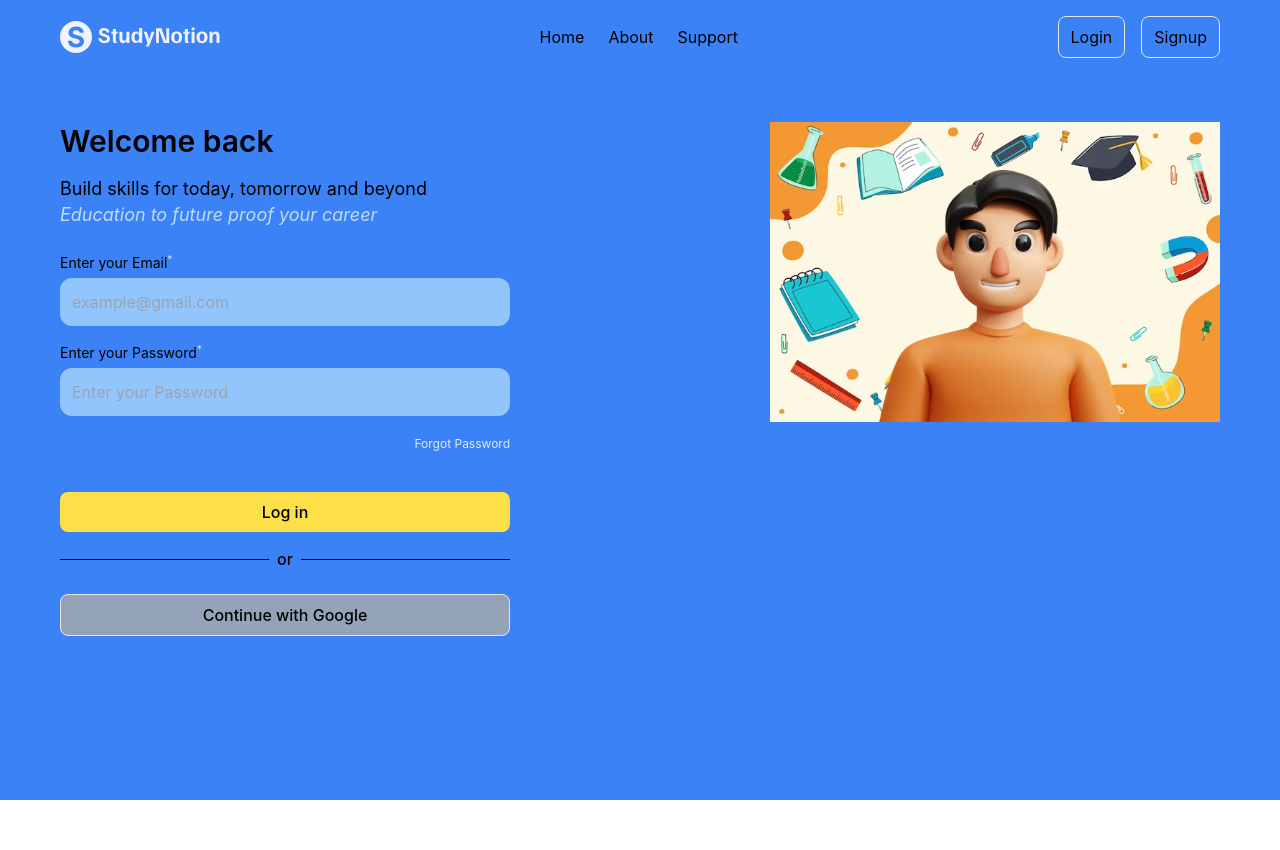
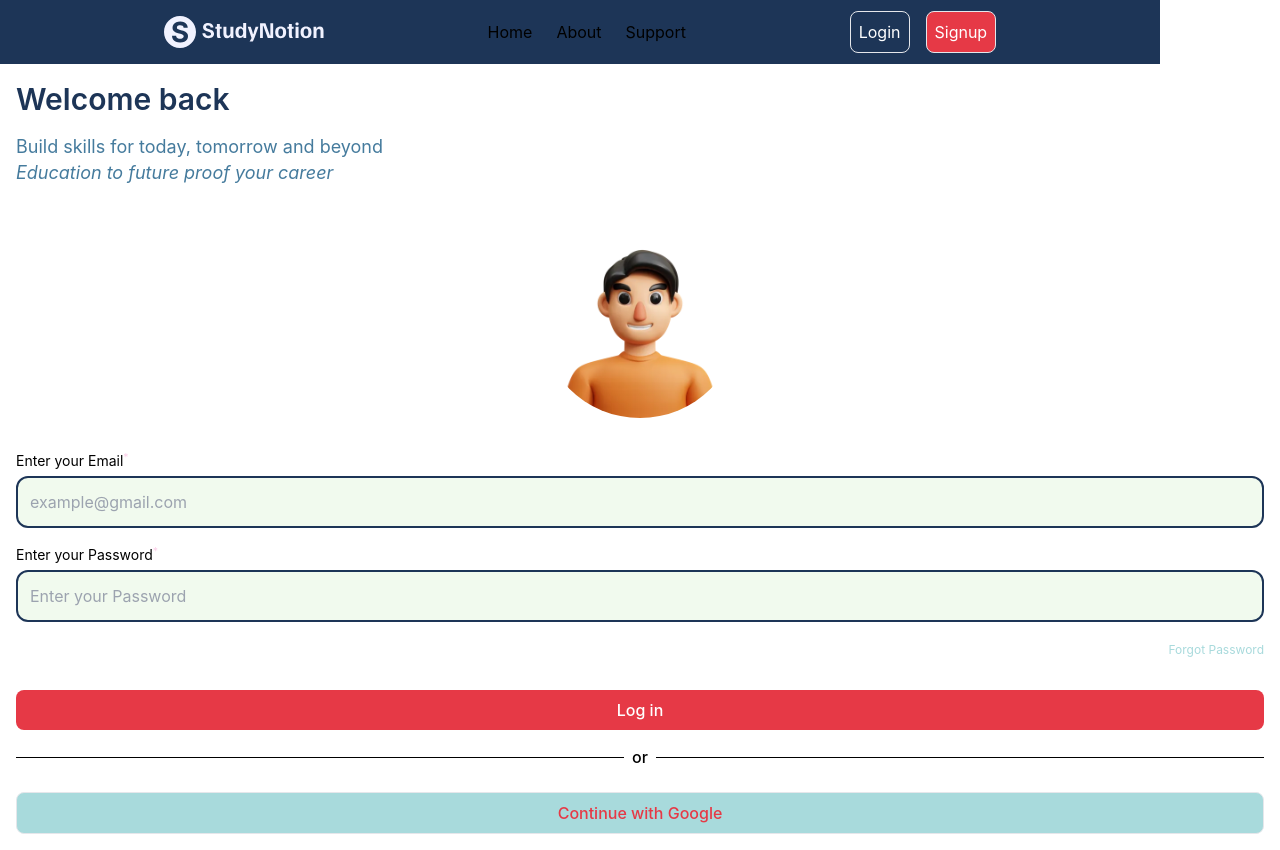
Before and after one commit to bitsdhruba/studyNotion, a React (Create React App) app: page /login in a window 1280 px wide. Before the commit the page ends 800 px from the top, so only its background shows below. Built offline with nearby package versions, Linux system fonts and the light colour scheme; some icons are missing.

Commit message:
function and design update

```diff
--- a/package.json
+++ b/package.json
@@ -6,6 +6,7 @@
     "@testing-library/jest-dom": "^5.17.0",
     "@testing-library/react": "^13.4.0",
     "@testing-library/user-event": "^13.5.0",
+    "axios": "^1.6.8",
     "react": "^18.2.0",
     "react-dom": "^18.2.0",
     "react-hot-toast": "^2.4.1",
--- a/src/App.js
+++ b/src/App.js
@@ -1,36 +1,34 @@
 import { Route, Routes } from "react-router-dom";
 import "./App.css";
-import Home from './pages/Home';
+import Home from "./pages/Home";
 import Dashboard from "./pages/Dashboard";
 import SignUp from "./pages/SignUp";
-import NavBar from './Components/NavBar';
-import Login from './pages/Login';
+import NavBar from "./Components/NavBar";
+import Login from "./pages/Login";
 import { useState } from "react";
 import PrivateRoute from "./Components/PrivateRoute";
 
-
 function App() {
-
   const [loggedin, setLoggedin] = useState(false);
 
   return (
-    <div className="w-screen h-screen bg-blue-500 flex flex-col ">
+    <>
       <NavBar loggedin={loggedin} setLoggedin={setLoggedin} />
 
       <Routes>
-        <Route path="/" element={<Home loggedin={loggedin}/>} />
+        <Route path="/" element={<Home loggedin={loggedin} />} />
         <Route path="/login" element={<Login setLoggedin={setLoggedin} />} />
         <Route
           path="/dashboard"
           element={
-            <PrivateRoute loggedin = {loggedin}>
+            <PrivateRoute loggedin={loggedin}>
               <Dashboard />
             </PrivateRoute>
           }
         />
         <Route path="/signup" element={<SignUp setLoggedin={setLoggedin} />} />
       </Routes>
-    </div>
+    </>
   );
 }
 
--- a/src/Components/LoginForm.js
+++ b/src/Components/LoginForm.js
@@ -3,33 +3,31 @@ import toast from "react-hot-toast";
 import { PiEye, PiEyeClosedDuotone } from "react-icons/pi";
 import { Link, useNavigate } from "react-router-dom";
 
+function LoginForm({ setLoggedin }) {
+  const [formData, setFormData] = useState({ email: "", password: "" });
 
-function LoginForm({setLoggedin}) {
-
-    const [formData, setFormData] = useState({email:"", password:""});
-
-    function onChangeHandler (event){
-        setFormData((prevData)=>{
+  function onChangeHandler(event) {
+    setFormData((prevData) => {
       return {
         ...prevData,
-                [event.target.name]:event.target.value
+        [event.target.name]: event.target.value,
+      };
+    });
   }
-        })
-    };
 
   const [showPassword, setShowPassword] = useState(false);
 
   const navigate = useNavigate();
 
-    function onSubmitHandler(event){
+  function onSubmitHandler(event) {
     event.preventDefault();
     setLoggedin(true);
     navigate("/dashboard");
-        toast.success("Logged In")
+    toast.success("Logged In");
   }
 
   return (
-      <div>
+    <>
       <form
         onSubmit={onSubmitHandler}
         className="flex flex-col w-full gap-y-4 mt-6"
@@ -45,7 +43,7 @@ function LoginForm({setLoggedin}) {
             value={FormData.email}
             name="email"
             onChange={onChangeHandler}
-              className="bg-blue-300 rounded-[0.75rem] w-full p-[12px] text-richblack-110"
+            className="bg-[#F1FAEE] border-2 border-[#1D3557] rounded-[0.75rem] w-full p-[12px] text-richblack-110"
           />
         </label>
         <label className="w-full relative">
@@ -60,7 +58,7 @@ function LoginForm({setLoggedin}) {
             value={formData.password}
             placeholder="Enter your Password"
             onChange={onChangeHandler}
-              className="bg-blue-300 rounded-[0.75rem] w-full p-[12px] text-richblack-110"
+            className="bg-[#F1FAEE] border-2 border-[#1D3557] rounded-[0.75rem] w-full p-[12px] text-richblack-110"
           />
 
           <span
@@ -75,16 +73,16 @@ function LoginForm({setLoggedin}) {
           </span>
         </label>
         <Link to="#">
-            <p className="text-xs mt-1 text-blue-100 max-w-max ml-auto">
+          <p className="text-xs mt-1 text-[#A8DADC] max-w-max ml-auto">
             Forgot Password
           </p>
         </Link>
 
-          <button className="bg-yellow-300 py-[8px] px-[12px] rounded-[8px] mt-6 font-medium text-richblack-900">
+        <button className="bg-[#E63946] text-white py-[8px] px-[12px] rounded-[8px] mt-4 font-medium text-richblack-900">
           Log in
         </button>
       </form>
-      </div>
+    </>
   );
 }
 
--- a/src/Components/NavBar.js
+++ b/src/Components/NavBar.js
@@ -3,17 +3,23 @@ import { Link } from "react-router-dom";
 import logo from "../assets/Logo.svg";
 import toast from "react-hot-toast";
 
+function NavBar({ loggedin, setLoggedin }) {
+  return (
+    <div className="flex justify-evenly items-center max-w-[1160px] h-16 bg-[#1D3557]">
+      <div>
+        <Link to="/">
+          <img
+            src={logo}
+            alt="logo"
+            width={160}
+            height={32}
+            loading="lazy"
+          ></img>
+        </Link>
+      </div>
 
-
-function NavBar({loggedin, setLoggedin}) {
-  return (
-    <div className="flex justify-between items-center w-11/12 max-w-[1160px] py-4 mx-auto">
-      <Link to="/">
-        <img src={logo} alt="logo" width={160} height={32} loading="lazy"></img>
-      </Link>
-
-      <nav>
-        <ul className="flex gap-x-6 text-richblack-900">
+      <nav className="hidden sm:block">
+        <ul className="flex gap-x-6 text-richblack-900 ">
           <li>
             <Link to="/">Home</Link>
           </li>
@@ -29,14 +35,14 @@ function NavBar({loggedin, setLoggedin}) {
       <div className="flex items-center gap-x-4 text-richblack-900">
         {!loggedin && (
           <Link to="/Login">
-            <button className="bg-richblack-900 py-[8px] px-[12px] rounded-[8px] border border-richblue-700">
+            <button className="  text-white p-2 rounded-[8px] border border-richblue-700">
               Login
             </button>
           </Link>
         )}
         {!loggedin && (
           <Link to="/Signup">
-            <button className="bg-richblack-900 py-[8px] px-[12px] rounded-[8px] border border-richblue-700">
+            <button className=" text-white bg-[#E63946] p-2 rounded-[8px] border border-richblue-700">
               Signup
             </button>
           </Link>
@@ -44,7 +50,7 @@ function NavBar({loggedin, setLoggedin}) {
         {loggedin && (
           <Link to="/">
             <button
-              className="bg-richblack-900 py-[8px] px-[12px] rounded-[8px] border border-richblue-700"
+              className="bg-richblack-900 p-2 rounded-[8px] border border-richblue-700 text-white"
               onClick={() => {
                 setLoggedin(false);
                 toast.success("Logged out Successfully.");
@@ -56,7 +62,7 @@ function NavBar({loggedin, setLoggedin}) {
         )}
         {loggedin && (
           <Link to="/Dashboard">
-            <button className="bg-richblack-900 py-[8px] px-[12px] rounded-[8px] border border-richblue-700">
+            <button className="bg-[#E63946] text-white p-2 rounded-[8px] border border-richblue-700">
               Dashboard
             </button>
           </Link>
--- a/src/Components/SignupForm.js
+++ b/src/Components/SignupForm.js
@@ -3,49 +3,65 @@ import { PiEye, PiEyeClosedDuotone } from "react-icons/pi";
 import { useNavigate } from "react-router-dom";
 import toast from "react-hot-toast";
 
-
-function SignupForm({setLoggedin}) {
-
+function SignupForm({ setLoggedin }) {
   const [showPassword, setShowPassword] = useState(false);
   const [confirmPassword, setConfirmPassword] = useState(false);
 
-    const [formData, setFormData] = useState({firstName:"",lastName:"",email :"", password:"", confirmPass:""})
+  const [formData, setFormData] = useState({
+    firstName: "",
+    lastName: "",
+    email: "",
+    password: "",
+    confirmPass: "",
+  });
 
   const [accountType, setAccountType] = useState("student");
 
-    function onChangeHandler (event){
-        setFormData((prevData)=>{
+  function onChangeHandler(event) {
+    setFormData((prevData) => {
       return {
         ...prevData,
-                [event.target.name]: event.target.value
-            }
-        })
+        [event.target.name]: event.target.value,
+      };
+    });
   }
 
   const navigate = useNavigate();
 
-    function submitHandler(event){
+  function submitHandler(event) {
     event.preventDefault();
-      if(formData.password !== formData.confirmPass){
+    if (formData.password !== formData.confirmPass) {
       toast.error("Confirm your Password");
       return;
     }
     setLoggedin(true);
     navigate("/dashboard");
-      toast.success("Account Created Successfully")
+    toast.success("Account Created Successfully");
   }
 
   return (
-      <div>
-        <div className="flex bg-blue-600 p-2 m-2 gap-x-2 rounded-full max-w-max">
+    <>
+      <div className="flex border-2 border-[#1D3557]  bg-[#F1FAEE] p-2 my-4 justify-evenly rounded-full w-full">
         <button
-            onClick={()=> setAccountType("student")}
-            className={`${accountType === "student" ? "bg-indigo-300 text-black-100" : "bg-transparent text-black-200"} py-2 px-5 rounded-full transition-all`}
-          >Student</button>
+          onClick={() => setAccountType("student")}
+          className={`${
+            accountType === "student"
+              ? "bg-[#E63946] text-white "
+              : " text-black border-2 border-[#1D3557]"
+          } py-2 px-5 rounded-full transition-all`}
+        >
+          Student
+        </button>
         <button
-            onClick={()=> setAccountType("instructor")}
-            className={`${accountType === "instructor" ? "bg-indigo-300 text-black-200" : "bg-transparent text-black-300"} py-2 px-5 rounded-full transition-all`}
-          >Instructor</button>
+          onClick={() => setAccountType("instructor")}
+          className={`${
+            accountType === "instructor"
+              ? "bg-[#E63946] text-white border-2 border-white"
+              : "border-2 border-[#1D3557] bg-[#F1FAEE] text-black"
+          } py-2 px-5 rounded-full transition-all`}
+        >
+          Instructor
+        </button>
       </div>
 
       <div>
@@ -62,7 +78,7 @@ function SignupForm({setLoggedin}) {
                 name="firstName"
                 value={FormData.firstName}
                 onChange={onChangeHandler}
-                  className="bg-blue-300 rounded-[0.75rem] w-full p-[10px]  mb-2 text-richblack-5"
+                className="border-2 border-[#1D3557] bg-[#F1FAEE] rounded-[0.75rem] w-full p-[10px]  mb-2 text-richblack-5"
               />
             </label>
             <label className="w-full">
@@ -76,7 +92,7 @@ function SignupForm({setLoggedin}) {
                 name="text"
                 value={FormData.lastName}
                 onChange={onChangeHandler}
-                  className="bg-blue-300 rounded-[0.75rem] w-full p-[10px] mb-2 text-richblack-5"
+                className="border-2 border-[#1D3557] bg-[#F1FAEE] rounded-[0.75rem] w-full p-[10px] mb-2 text-richblack-5"
               />
             </label>
           </div>
@@ -91,7 +107,7 @@ function SignupForm({setLoggedin}) {
               name="email"
               value={FormData.email}
               onChange={onChangeHandler}
-                className="bg-blue-300 rounded-[0.75rem] w-full p-[10px] mb-2 text-richblack-5"
+              className="border-2 border-[#1D3557] bg-[#F1FAEE] rounded-[0.75rem] w-full p-[10px] mb-2 text-richblack-5"
             />
           </label>
           <div className="flex gap-4">
@@ -106,7 +122,7 @@ function SignupForm({setLoggedin}) {
                 name="password"
                 value={FormData.password}
                 onChange={onChangeHandler}
-                  className="bg-blue-300 rounded-[0.75rem] w-full p-[10px] mb-2 text-richblack-5"
+                className="border-2 border-[#1D3557] bg-[#F1FAEE] rounded-[0.75rem] w-full p-[10px] mb-2 text-richblack-5"
               />
               <span
                 onClick={() => setShowPassword((prev) => !prev)}
@@ -130,7 +146,7 @@ function SignupForm({setLoggedin}) {
                 name="confirmPass"
                 value={FormData.confirmPass}
                 onChange={onChangeHandler}
-                  className="bg-blue-300 rounded-[0.75rem] w-full p-[10px] mb-2 text-richblack-5"
+                className="border-2 border-[#1D3557] bg-[#F1FAEE] rounded-[0.75rem] w-full p-[10px] mb-2 text-richblack-5"
               />
               <span
                 onClick={() => setConfirmPassword((prev) => !prev)}
@@ -144,12 +160,12 @@ function SignupForm({setLoggedin}) {
               </span>
             </label>
           </div>
-            <button className="bg-yellow-300 py-[8px] px-[12px] rounded-[8px] mt-6 font-medium text-richblack-900 w-full">
+          <button className="bg-[#E63946] text-white py-[8px] px-[12px] rounded-[8px] mt-6 font-medium text-richblack-900 w-full">
             Create Account
           </button>
         </form>
       </div>
-      </div>
+    </>
   );
 }
 
--- a/src/Components/Templete.js
+++ b/src/Components/Templete.js
@@ -1,20 +1,31 @@
-import bgImage from '../assets/pic1.avif';
-import LoginForm from './LoginForm';
-import SignupForm from './SignupForm';
+import bgImage from "../assets/pic1.avif";
+import LoginForm from "./LoginForm";
+import SignupForm from "./SignupForm";
 
-
-function Templete({title, desc1, desc2, image,formType, setLoggedin}) {
+function Templete({ title, desc1, desc2, image, formType, setLoggedin }) {
   return (
-      <div className="flex w-11/12 max-w-[1160px] py-12 mx-auto gap-y-0 gap-x-12 justify-between">
-        <div className="w-11/12 max-w-[450px] mx-0 text-black">
+    <div className="p-4">
       <div>
-            <h1 className="text-richblack-5 font-semibold text-[1.875rem] leading-[2.375rem]">
+        <div>
+          <h1 className="text-[#1D3557] font-semibold text-[1.875rem] leading-[2.375rem]">
             {title}
           </h1>
           <p className="text-[1.125rem] mt-4 leading-[1.625rem]">
-              <p className="text-richblack-100">{desc1}</p>
-              <p className="text-blue-200 italic">{desc2}</p>
+            <p className="text-[#457B9D]">{desc1}</p>
+            <p className="text-[#457B9D] italic">{desc2}</p>
           </p>
+        </div>
+
+        <div className="flex justify-center my-8">
+          <img
+            src={image}
+            alt="user avater"
+            loading="lazy"
+            width={200}
+            height={190}
+            className="rounded-full"
+          ></img>
+        </div>
       </div>
 
       <div>
@@ -25,6 +36,7 @@ function Templete({title, desc1, desc2, image,formType, setLoggedin}) {
         )}
       </div>
 
+      <div>
         <div className="flex w-full items-center my-4 gap-x-2">
           <div className="h-[1px] w-full bg-black"></div>
           <p className="text-richblack-700 font-medium leading-[1.375rem]">
@@ -33,27 +45,9 @@ function Templete({title, desc1, desc2, image,formType, setLoggedin}) {
           <div className="h-[1px] w-full bg-black"></div>
         </div>
 
-          <button className="bg-slate-400 w-full flex items-center justify-center rounded-[8px] font-medium text-richblack-100 border-black-700 border px-[12px] py-[8px] gap-x-2 mt-6">
+        <button className="bg-[#A8DADC] w-full flex items-center justify-center rounded-[8px] font-medium text-[#E63946] border-black-700 border px-[12px] py-[8px] gap-x-2 mt-6">
           Continue with Google
         </button>
-        </div>
-
-        <div className="relative w-11/12 max-w-[450px]">
-          <img
-            src={bgImage}
-            alt="background"
-            width={450}
-            height={300}
-            loading="lazy"
-          ></img>
-          <img
-            src={image}
-            alt="user avater"
-            width={300}
-            height={300}
-            loading="lazy"
-            className="absolute -top-0 left-20 "
-          ></img>
       </div>
     </div>
   );
--- /dev/null
+++ b/src/api/api.js
@@ -0,0 +1,2 @@
+export const course = () =>
+  "https://codehelp-apis.vercel.app/api/get-top-courses";
```
Also changed, not shown: src/Components/Course.jsx (added, +48 -0 lines), src/pages/Home.js (+33 -5 lines), 1 other file (tests, documents, lock files or other folders). Lines whose indentation alone changed are shown as unchanged.
